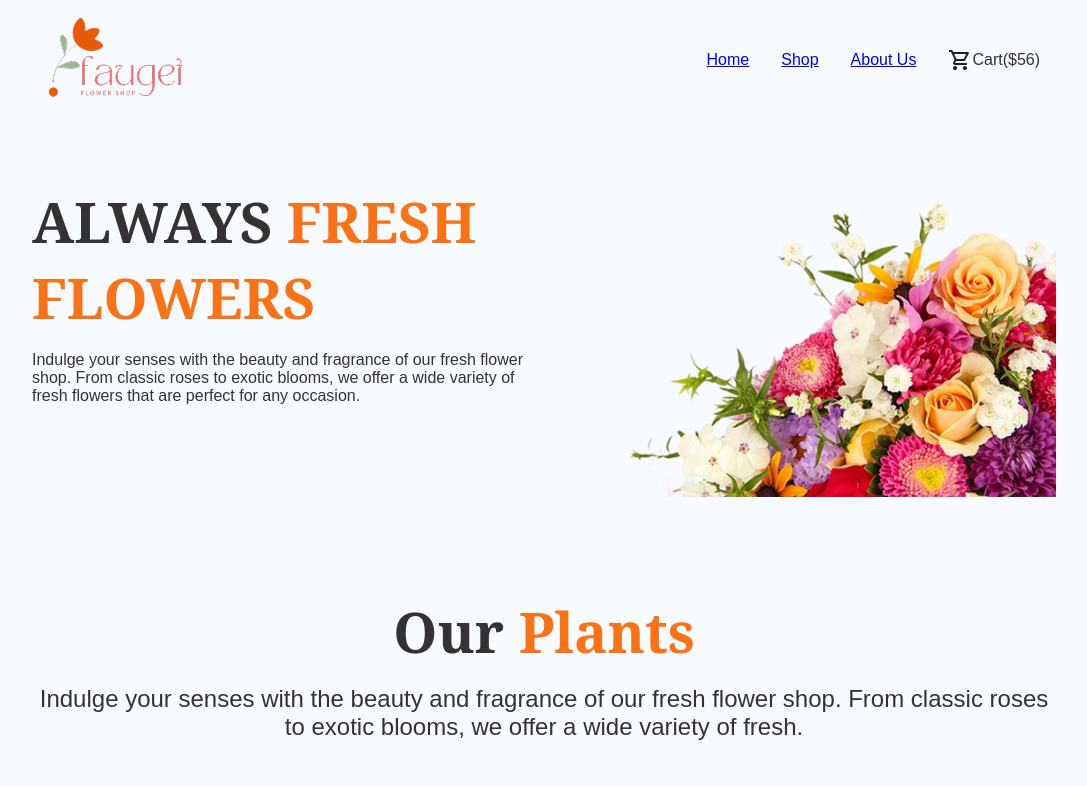
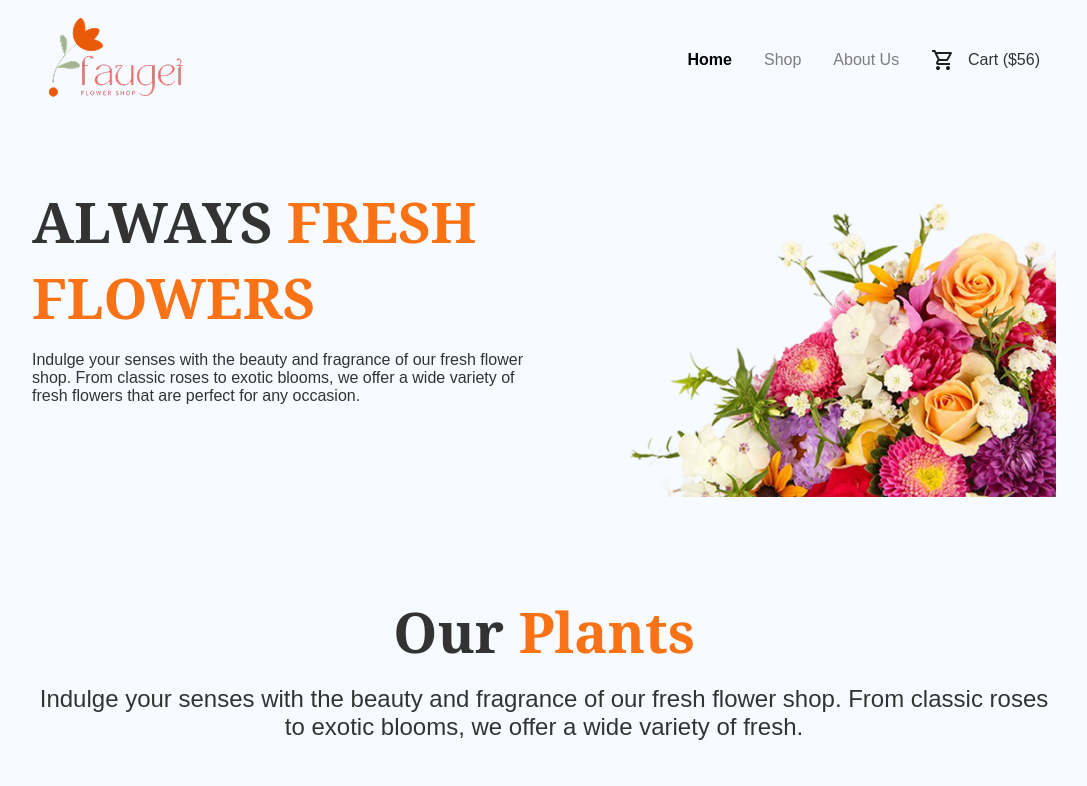
Before and after one commit to mdrakibulhasanparvej/B12A02-Responsive-Flowers, a plain HTML site: page index.html in a window 1280 px wide. Shown: the top 786 px of the page, without its empty margins (96-1183 px from the left). Drawn offline with Linux system fonts and the light colour scheme.

Commit message:
header incompleate header done

```diff
--- a/index.html
+++ b/index.html
@@ -19,7 +19,7 @@
         <div class="nav_cart">
           <nav>
             <ul class="nav-links">
-              <li><a href="#">Home</a></li>
+              <li><a style="color: #000000" href="#">Home</a></li>
               <li><a href="#">Shop</a></li>
               <li><a href="#">About Us</a></li>
             </ul>
@@ -40,7 +40,7 @@
                     280h280-280Z"
               />
             </svg>
-            <p>Cart($56)</p>
+            <p>Cart ($56)</p>
           </div>
         </div>
       </header>
--- a/style.css
+++ b/style.css
@@ -20,6 +20,8 @@ body {
   align-items: center;
   justify-content: space-between;
   padding: 1rem;
+  font-family: arial;
+  font-weight: 500;
 }
 .logo {
 }
@@ -38,17 +40,24 @@ body {
   list-style: none;
   /* text-decoration: none; */
 }
-.nav-links ul {
+.nav-links {
 }
-.nav-links ul li {
+.nav-links li {
 }
-.nav-links ul li a {
+.nav-links li a {
+  text-decoration: none;
+  color: #7e7c7c;
+}
+.nav-links li:first-child {
+  font-weight: bold;
+  color: #000000;
 }
 .cart {
   display: flex;
   align-items: center;
   justify-content: flex-start;
   padding-left: 2rem;
+  gap: 0.8rem;
 }
 .cart p {
 }
```
